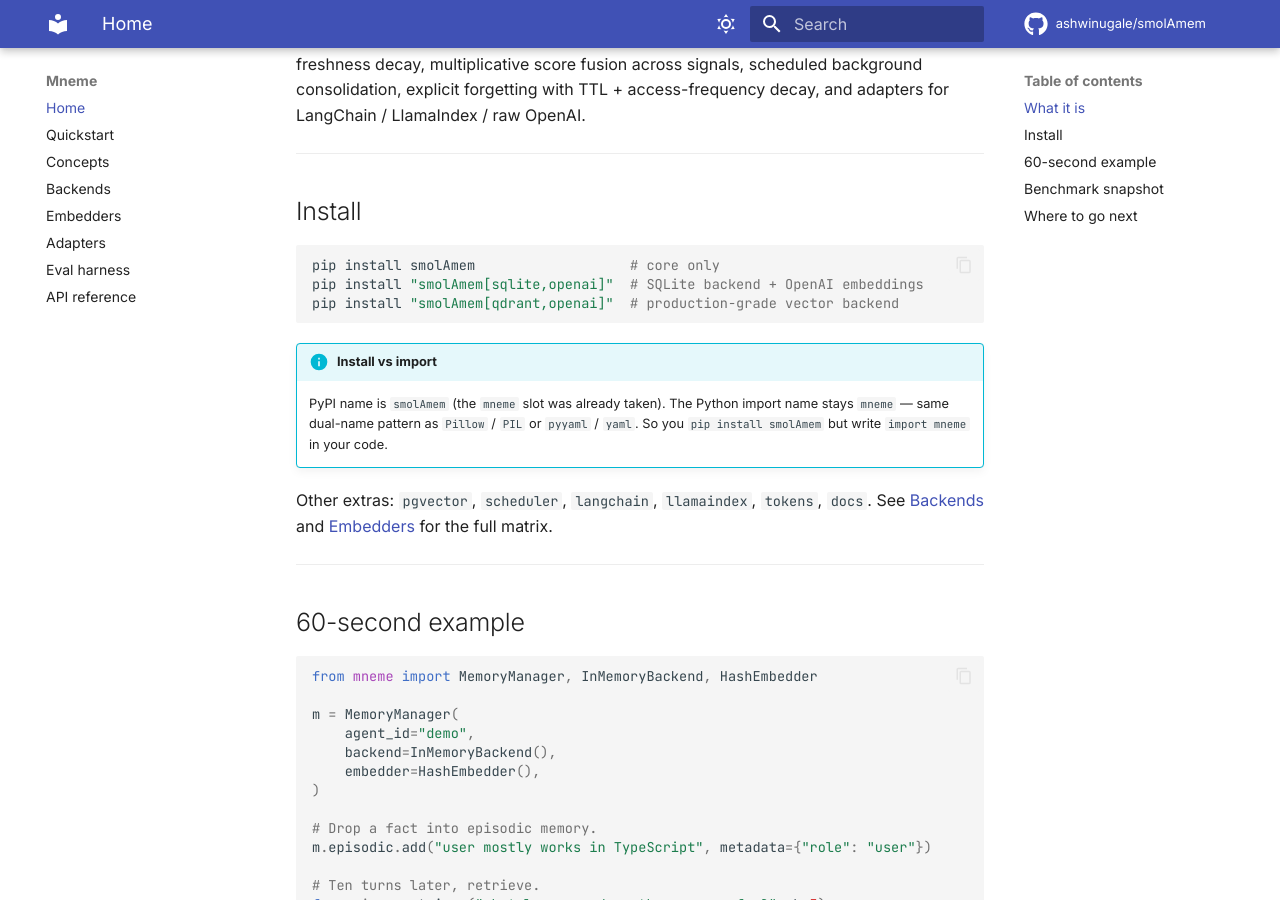
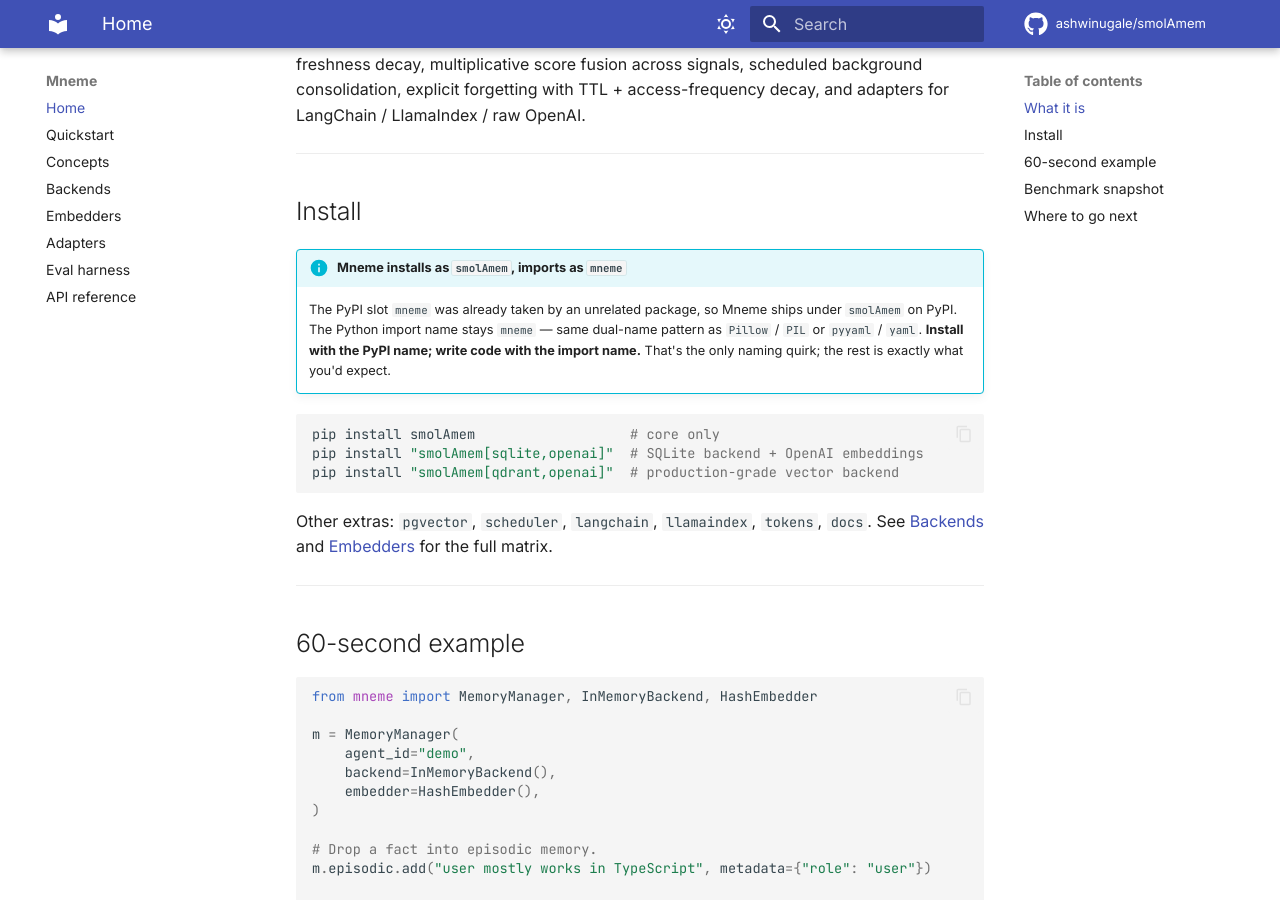
Before and after one commit to AshwinUgale/smolAmem, an MkDocs documentation site: the page built from docs/index.md, in a window 1280 px wide and 900 px high, scrolled down 887 px. Built offline with MkDocs 1.6.1 and Material for MkDocs 9.7.7, drawn with Linux system fonts in a browser that asks for light colours; comment, search, counter and statistics services are not loaded.

Commit message:
naming: clarify dual-name

````diff
--- a/docs/index.md
+++ b/docs/index.md
@@ -25,14 +25,14 @@
 
 ## Install
 
+!!! info "Mneme installs as `smolAmem`, imports as `mneme`"
+    The PyPI slot `mneme` was already taken by an unrelated package, so Mneme ships under `smolAmem` on PyPI. The Python import name stays `mneme` — same dual-name pattern as `Pillow` / `PIL` or `pyyaml` / `yaml`. **Install with the PyPI name; write code with the import name.** That's the only naming quirk; the rest is exactly what you'd expect.
+
 ```bash
 pip install smolAmem                   # core only
 pip install "smolAmem[sqlite,openai]"  # SQLite backend + OpenAI embeddings
 pip install "smolAmem[qdrant,openai]"  # production-grade vector backend
 ```
-
-!!! info "Install vs import"
-    PyPI name is `smolAmem` (the `mneme` slot was already taken). The Python import name stays `mneme` — same dual-name pattern as `Pillow` / `PIL` or `pyyaml` / `yaml`. So you `pip install smolAmem` but write `import mneme` in your code.
 
 Other extras: `pgvector`, `scheduler`, `langchain`, `llamaindex`, `tokens`, `docs`. See [Backends](backends.md) and [Embedders](embedders.md) for the full matrix.
 
--- a/pyproject.toml
+++ b/pyproject.toml
@@ -7,7 +7,7 @@
 # Import:  ``import mneme``
 name = "smolAmem"
 version = "1.0.0"
-description = "Multi-tier long-term memory for LLM agents. Install: pip install smolAmem. Import: import mneme."
+description = "Mneme — multi-tier long-term memory for LLM agents (install: pip install smolAmem · import: import mneme)."
 readme = "README.md"
 requires-python = ">=3.11"
 license = { text = "MIT" }
````
Also changed, not shown: README.md (+4 -2 lines), docs/quickstart.md (+3 -3 lines).
